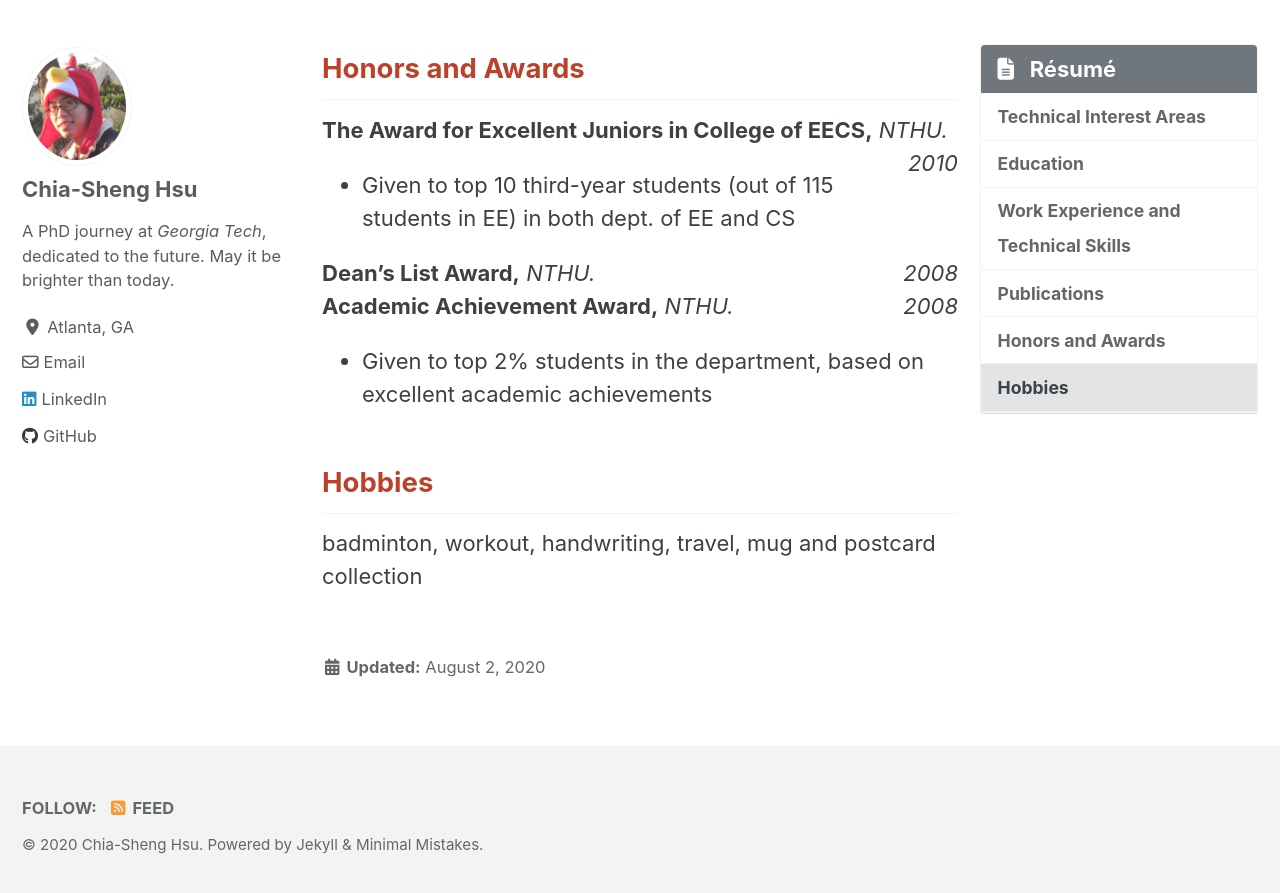
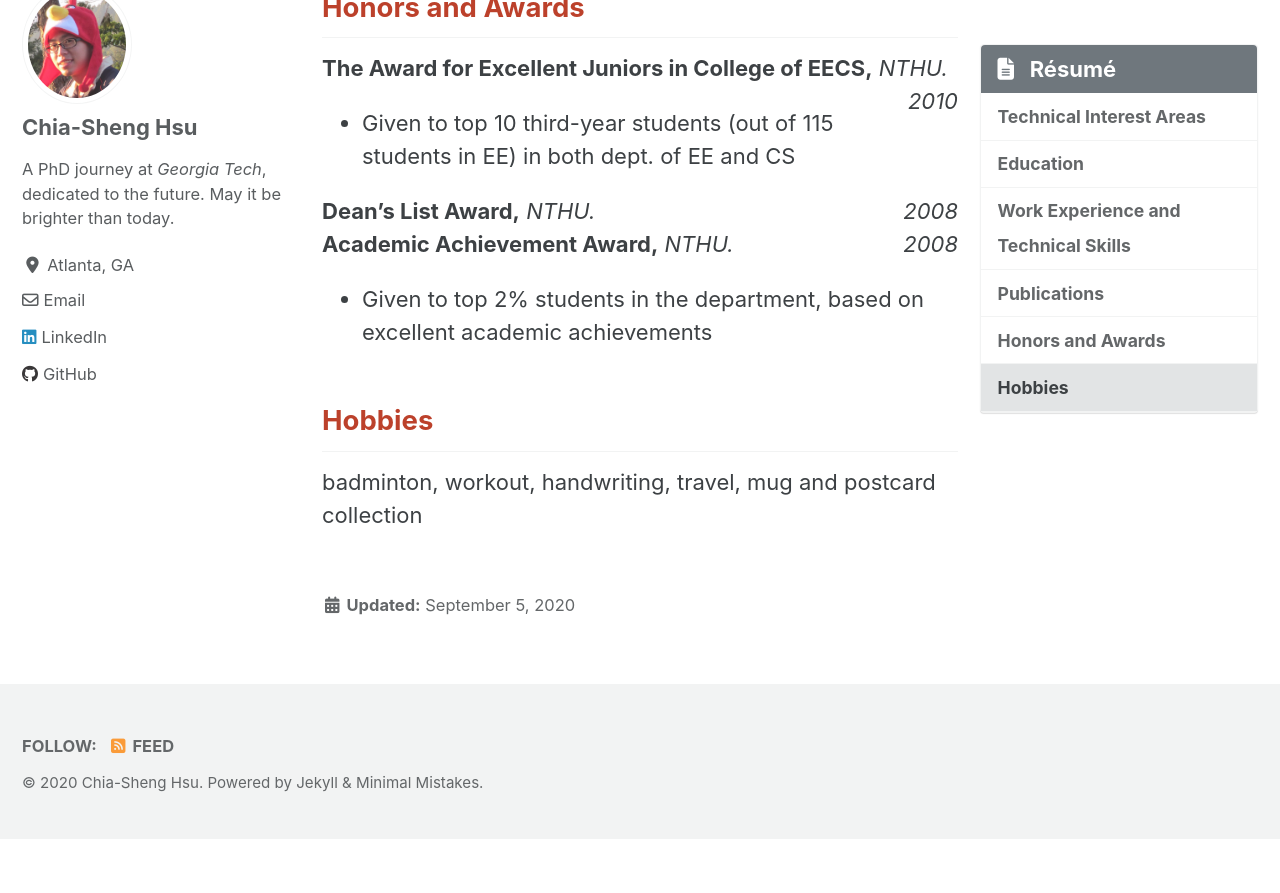
Before and after one commit to cshsu/cshsu.github.io, a Jekyll site: the page built from _pages/resume.md, in a window 1280 px wide and 900 px high, scrolled down 5081 px. Shown: the top 893 px of the window. Built offline with Jekyll 4.4.1, drawn with Linux system fonts in a browser that asks for light colours; cached includes are drawn as plain includes; nearby versions of some CDN libraries; formulas are drawn with MathJax 3; after the commit the page ends 5920 px from its top, so only the background shows below that; part of the change alters nothing that is shown.

```diff
--- a/_pages/resume.md
+++ b/_pages/resume.md
@@ -5,7 +5,7 @@ permalink: /resume/
 toc: true
 toc_label: "&nbsp Résumé"
 toc_sticky: true
-last_modified_at: 2020-08-02T11:00:36-04:00
+last_modified_at: 2020-09-05T11:48:09-04:00
 ---
 
 <div id="webaddress">
@@ -15,7 +15,7 @@ last_modified_at: 2020-08-02T11:00:36-04:00
 |
 <i class="fab fa-github"></i> <a href="http://github.com/cshsu">cshsu</a>
 </div>
-[PDF version](https://drive.google.com/file/d/1NWyhZZOdptivHQ6Bw9J0URYGnQmslPVJ/view?usp=sharing)
+[PDF version](https://drive.google.com/file/d/1dcWtJzVeaUSNAOhjHD0xF40eZjEtc2H4/view?usp=sharing)
 
 <hr style="height:2px;border-width:0;color:gray;background-color:gray">
 
@@ -123,9 +123,8 @@ Dept. of Electrical and Computer Engineering, Georgia Institute of Technology, A
           <i>2013.03–2014.07</i>
         </span>
 </div>
+
 Institute of Physics, Academia Sinica, Taipei, Taiwan. Mentor: Dr. Tien-Ming Chuang.
-
-
 **Technical Skills:** Image processing, MATLAB, LabVIEW, SolidWorks, machining, soft soldering <br>**Project:** *Design and Setup of a Homemade Scanning Tunneling Microscope (STM) System with Ultra-high Vacuum and Ultra-low Temperature*
 
 * Implemented image processing techniques on topography analysis
```
